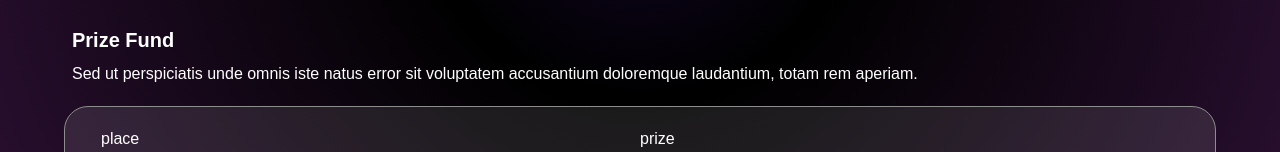
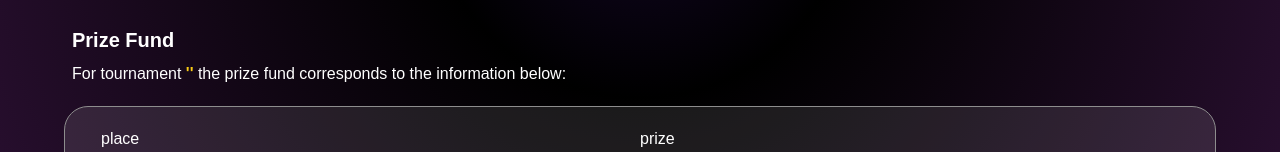
Before and after one commit to MZhann/artdrive-landing, a Next.js app in the folder user-artdrive-flow/: page /tournaments/1 in a window 1280 px wide. Shown: the part 731-883 px from the top of the page. Built offline with nearby package versions, Linux system fonts and the light colour scheme; no server answers.

Commit message:
feat: text update for prize fund

```diff
--- a/user-artdrive-flow/src/pages/tournaments/[id]/index.jsx
+++ b/user-artdrive-flow/src/pages/tournaments/[id]/index.jsx
@@ -212,9 +212,7 @@ const Tournament = () => {
                 <div className="w-[90%] mt-7 pl-2 pr-2">
                     <h1 className="text-xl font-bold mb-2">Prize Fund</h1>
                     <div className="">
-                        Sed ut perspiciatis unde omnis iste natus error sit
-                        voluptatem accusantium doloremque laudantium, totam rem
-                        aperiam.{" "}
+                       For tournament <strong className="text-yellow-400">&apos;{tournamentInfo.name}&apos;</strong>  the prize fund corresponds to the information below: {" "}
                     </div>
                 </div>
 
```
